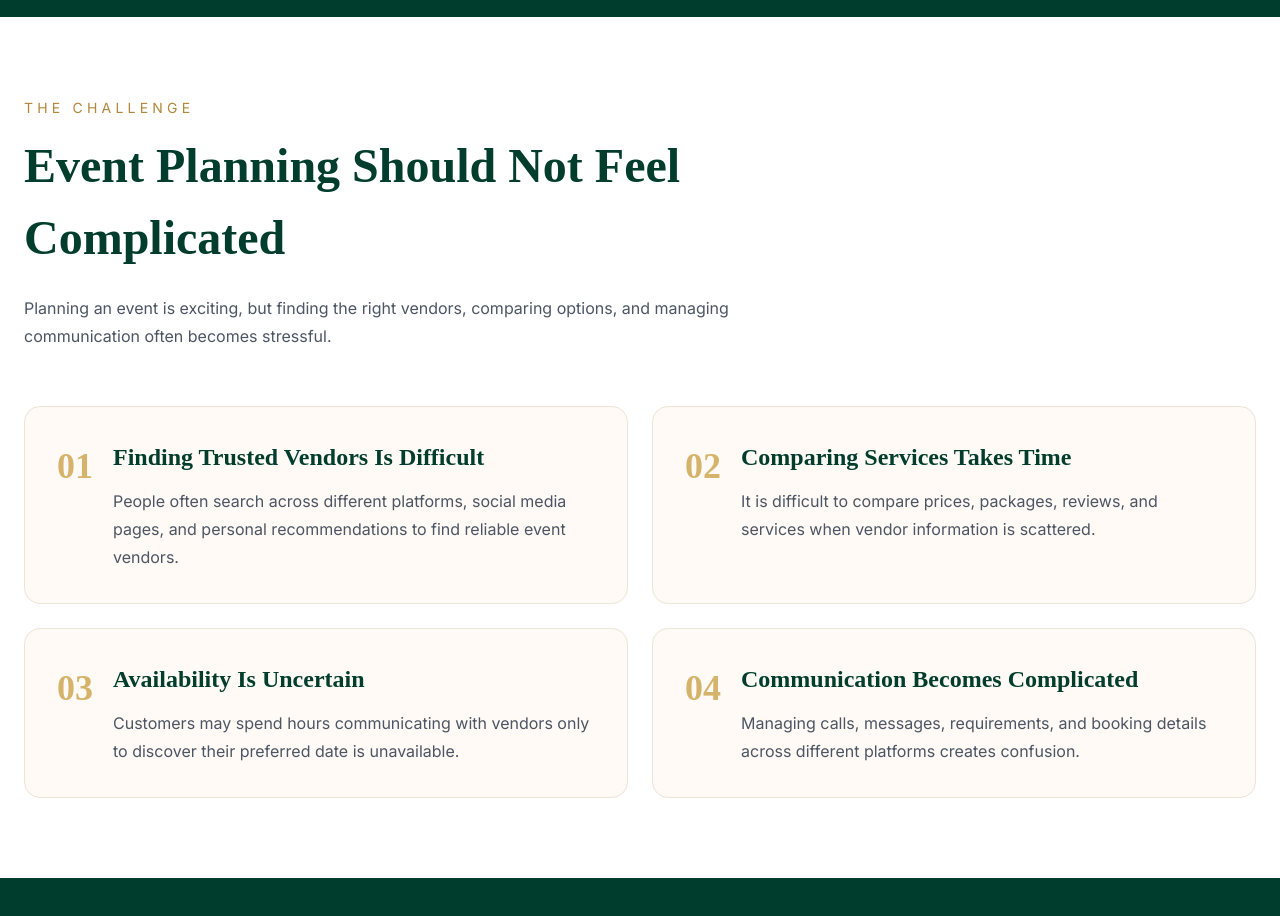
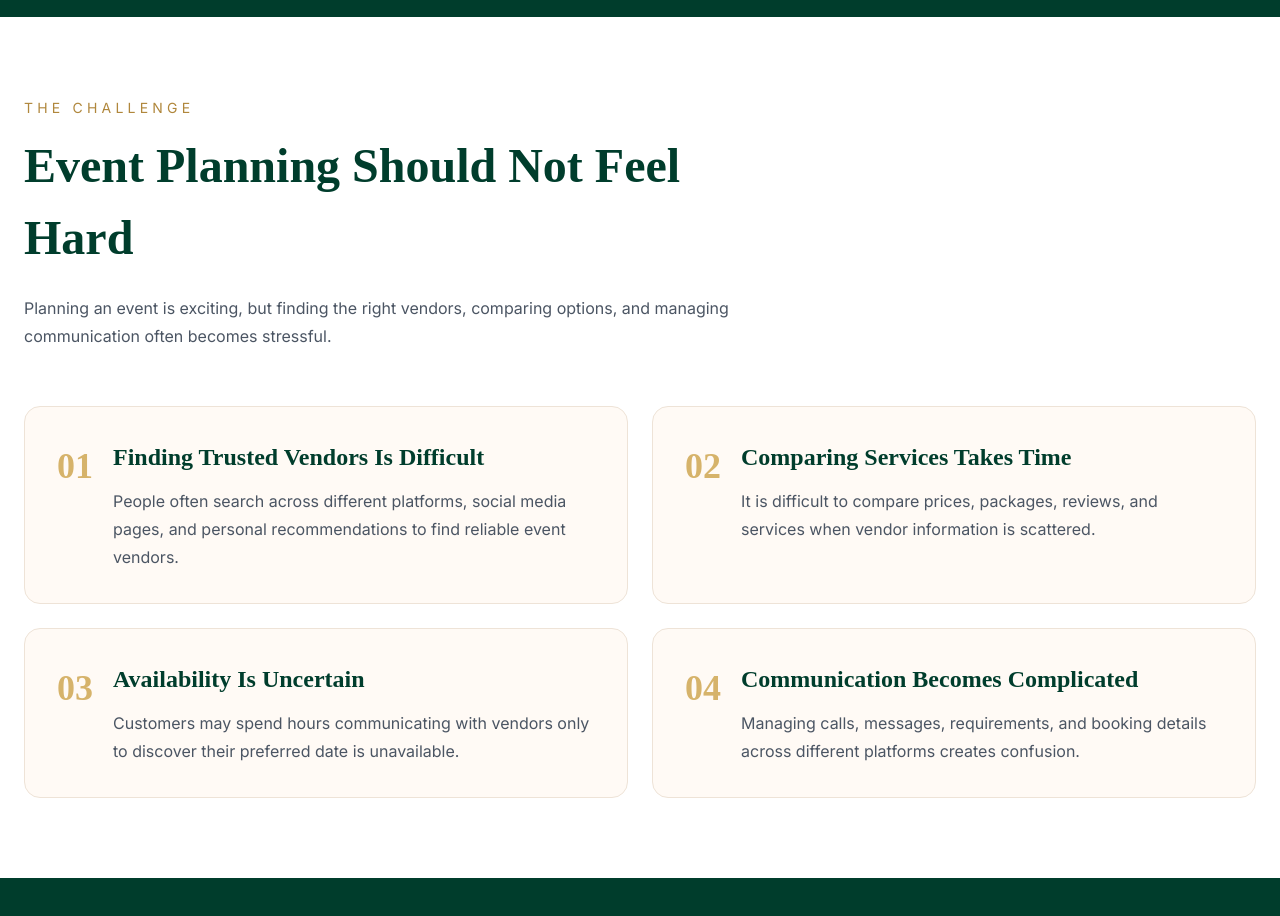
Before and after one commit to 0xAhnaf/Eventree, a React app in the folder packages/frontend/: page / in a window 1280 px wide. Shown: the part 1640-2556 px from the top of the page. Built offline with nearby package versions, Linux system fonts and the light colour scheme; no server answers; the HTML template or start-up script is replaced by a standard one.

Commit message:
Testing ci/cd

```diff
--- a/packages/frontend/src/components/ProblemsSection.jsx
+++ b/packages/frontend/src/components/ProblemsSection.jsx
@@ -36,7 +36,7 @@ function ProblemsSection() {
           <p className="problems-subtitle">The Challenge</p>
 
           <h2 className="problems-title">
-            Event Planning Should Not Feel Complicated
+            Event Planning Should Not Feel Hard
           </h2>
 
           <p className="problems-header-desc">
```
